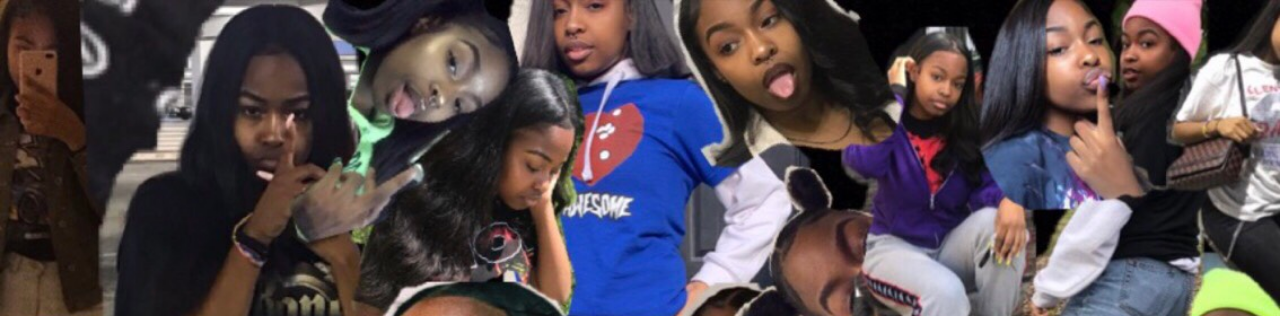
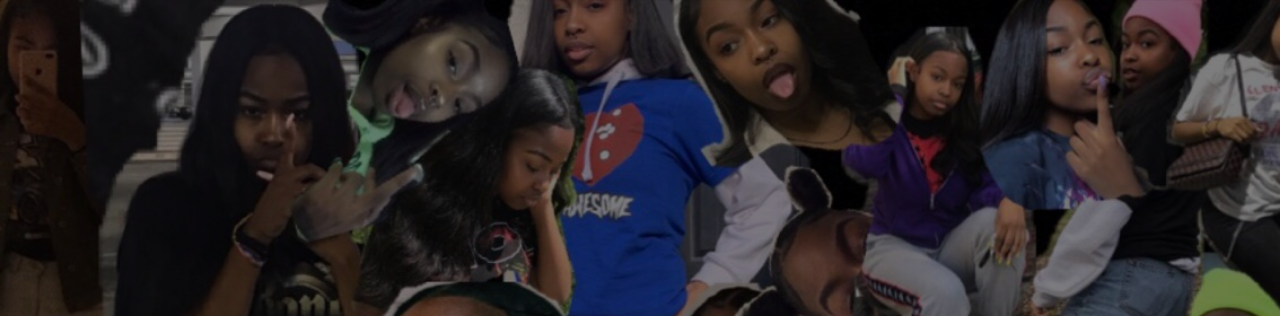
Before and after one commit to Kaysotest/Kaysotest.github.io, a plain HTML site: page index.html in a window 1280 px wide. Shown: the top 316 px of the page. Drawn offline with nearby package versions, Linux system fonts and the light colour scheme.

Commit message:
Initial Commit

```diff
--- a/style.css
+++ b/style.css
@@ -3,6 +3,15 @@
 	height: 100vh;
 	background-size: cover;
 	max-width: 100%;
+}
+.header:before{
+	content:"";
+	position: absolute;
+	left: 0;
+	right: 0;
+	top:0;
+	bottom: 0;
+	background: rgba(0,0,0,.5);
 }
 
 .header-title{
```
